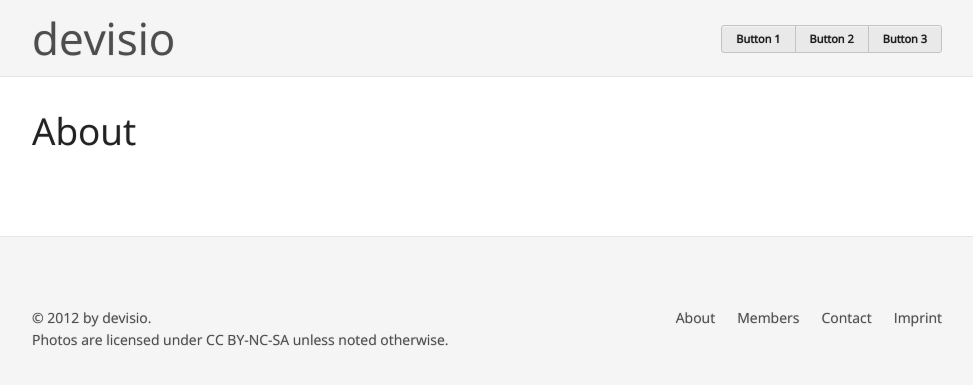
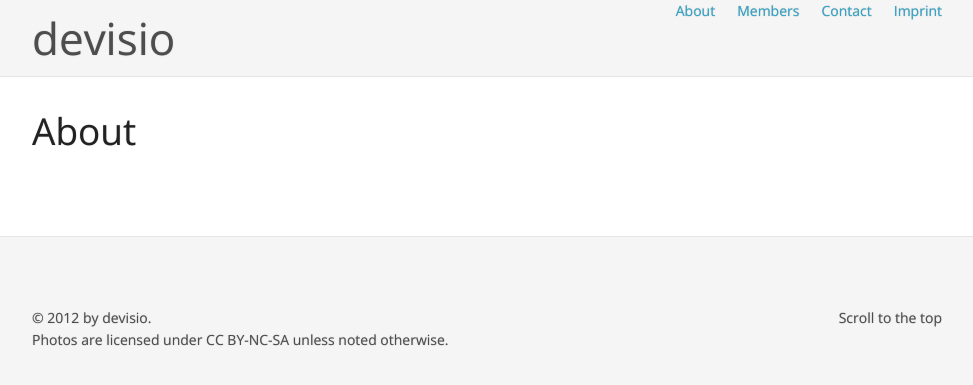
Before and after one commit to devisio/devisio-archive, a Django app: template devisio/templates/devisio/about.html in a window 1280 px wide. Shown: the top 385 px of the page, without its empty margins (153-1126 px from the left). Run offline with Django 3.2, Linux system fonts and the light colour scheme; the template is opened without the code that fills it, so the values that code supplies are empty; some libraries are stand-ins or nearby versions.

Commit message:
move bottom navigation to the top and add a link to the top at bottom

```diff
--- a/devisio/templates/base.html
+++ b/devisio/templates/base.html
@@ -20,10 +20,11 @@
                         <h1><a href="{% url "photos:list" %}">devisio</a></h1>
                     </div>
                     <div class="eight columns">
-                        <ul class="button-group radius right">
-                            <li><a href="#" class="button secondary small radius">Button 1</a></li>
-                            <li><a href="#" class="button secondary small radius">Button 2</a></li>
-                            <li><a href="#" class="button secondary small radius">Button 3</a></li>
+                        <ul class="link-list right">
+                            <li><a href="{% url "about" %}">About</a></li>
+                            <li><a href="{% url "members" %}">Members</a></li>
+                            <li><a href="{% url "contact" %}">Contact</a></li>
+                            <li><a href="{% url "imprint" %}">Imprint</a></li>
                         </ul>
                     </div>
                 </div>
@@ -41,10 +42,7 @@
                     </div>
                     <div class="six columns">
                         <ul class="link-list right">
-                            <li><a href="{% url "about" %}">About</a></li>
-                            <li><a href="{% url "members" %}">Members</a></li>
-                            <li><a href="{% url "contact" %}">Contact</a></li>
-                            <li><a href="{% url "imprint" %}">Imprint</a></li>
+                            <li><a href="#top">Scroll to the top</a></li>
                         </ul>
                     </div>
                 </div>
```
